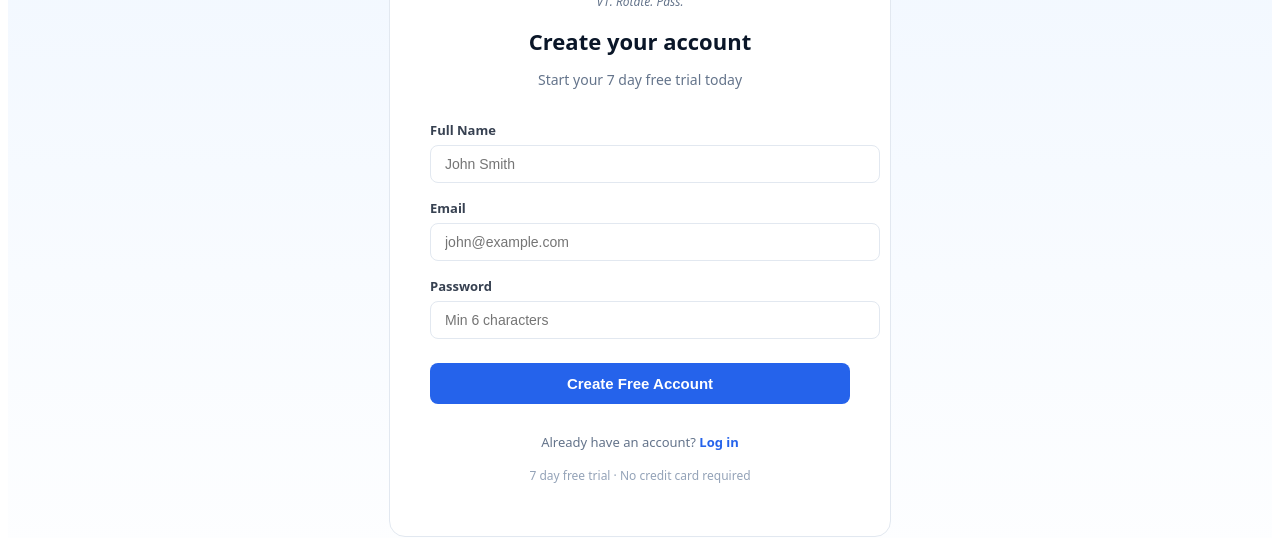
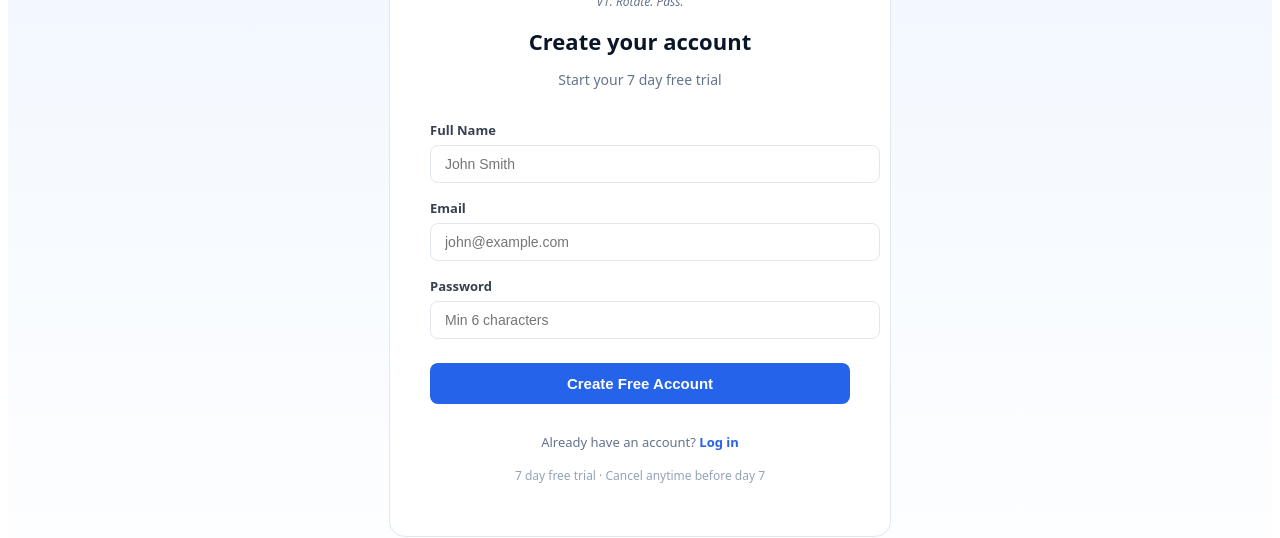
Before and after one commit to daniellongford/V1Study, a Next.js app: page /signup in a window 1280 px wide. Shown: the part 218-756 px from the top of the page. Built offline with nearby package versions, Linux system fonts and the light colour scheme.

Commit message:
remove no credit card from signup

```diff
--- a/app/signup/page.tsx
+++ b/app/signup/page.tsx
@@ -34,7 +34,7 @@ export default function SignUp() {
           </div>
           <p style={{fontSize:'12px',color:'#64748b',fontStyle:'italic'}}>V1. Rotate. Pass.</p>
           <h1 style={{fontSize:'22px',fontWeight:'700',color:'#0a1628',marginTop:'1rem'}}>Create your account</h1>
-          <p style={{fontSize:'14px',color:'#64748b',marginTop:'4px'}}>Start your 7 day free trial today</p>
+          <p style={{fontSize:'14px',color:'#64748b',marginTop:'4px'}}>Start your 7 day free trial</p>
         </div>
         <div style={{marginBottom:'1rem'}}>
           <label style={{fontSize:'13px',fontWeight:'600',color:'#374151',display:'block',marginBottom:'6px'}}>Full Name</label>
@@ -60,7 +60,7 @@ export default function SignUp() {
           Already have an account?{' '}
           <a href="/login" style={{color:'#2563eb',fontWeight:'600',textDecoration:'none'}}>Log in</a>
         </p>
-        <p style={{textAlign:'center',fontSize:'12px',color:'#94a3b8',marginTop:'1rem'}}>7 day free trial · No credit card required</p>
+        <p style={{textAlign:'center',fontSize:'12px',color:'#94a3b8',marginTop:'1rem'}}>7 day free trial · Cancel anytime before day 7</p>
       </div>
     </main>
   )
```
